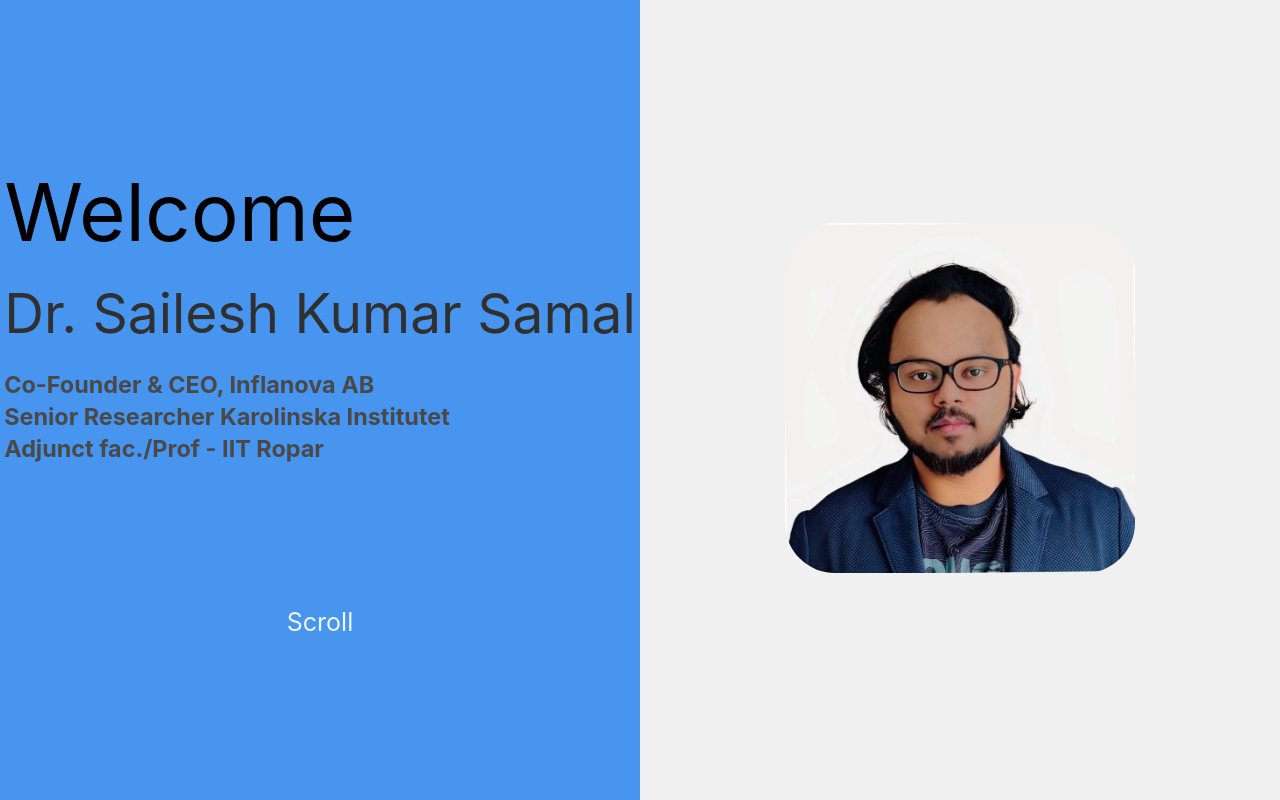
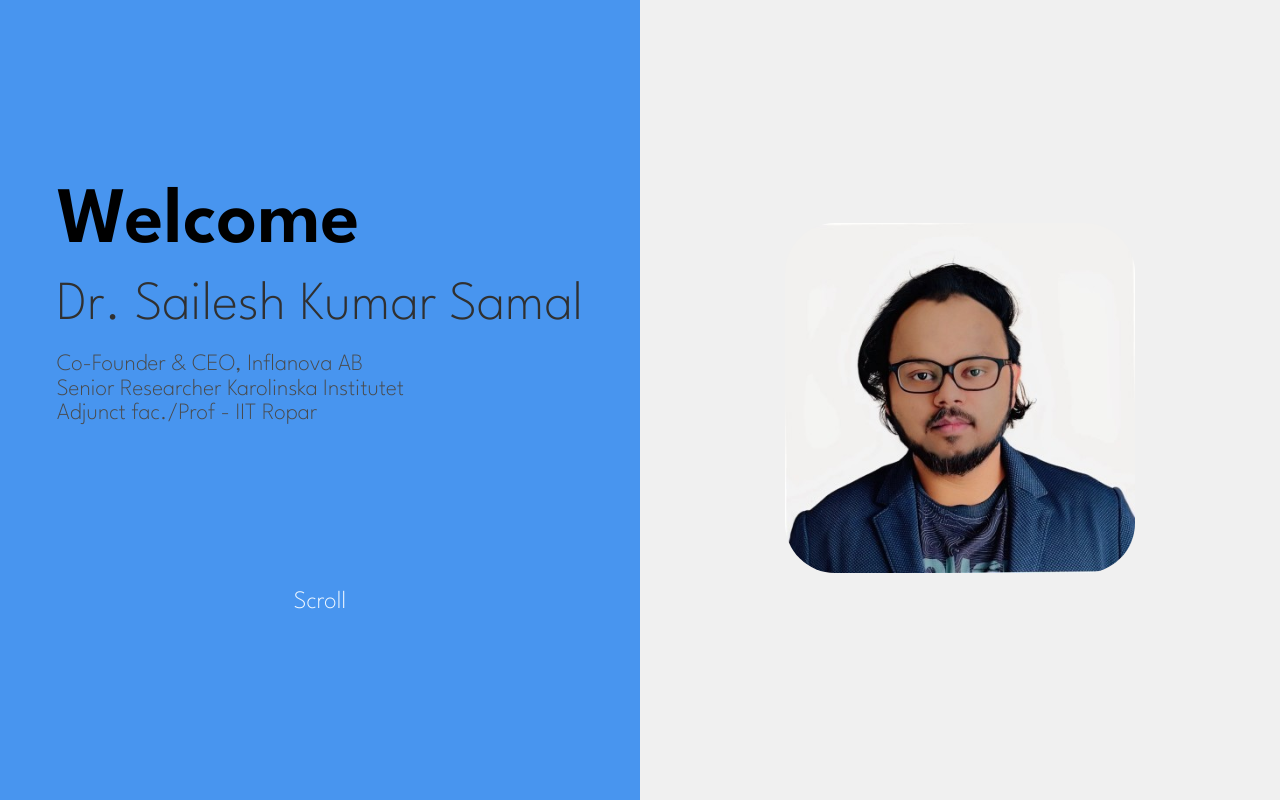
Before and after one commit to kreet1010/Dr_Sailesh_Samal_Portfolio, a React (Create React App) app: page / in a window 1280 px wide. Shown: the top 800 px of the page. Built offline with nearby package versions, Linux system fonts and the light colour scheme.

Commit message:
fonts Upgrade League Spartan

```diff
--- a/public/index.html
+++ b/public/index.html
@@ -3,6 +3,9 @@
   <head>
     <meta charset="utf-8" />
     <link rel="icon" href="%PUBLIC_URL%/favicon.ico" />
+    <link rel="preconnect" href="https://fonts.googleapis.com">
+<link rel="preconnect" href="https://fonts.gstatic.com" crossorigin>
+<link href="https://fonts.googleapis.com/css2?family=League+Spartan:wght@100..900&display=swap" rel="stylesheet">
     <link
   href="https://cdnjs.cloudflare.com/ajax/libs/font-awesome/5.15.4/css/all.min.css"
   rel="stylesheet"
--- a/src/App.css
+++ b/src/App.css
@@ -1,3 +1,10 @@
+*{
+  font-family: "League Spartan", serif;
+  font-optical-sizing: auto;
+  font-weight: 200;
+  font-style: normal;
+}
+
 :root {
   --txt-clr: black;
   --main-clr: rgba(245, 245, 245, 0.658);
@@ -5,7 +12,6 @@
 body {
   margin: 0;
   overflow-x: hidden;
-  font-family: 'Inter', sans-serif;
   height:200vh;
   background: linear-gradient(#6bdcff,#4CC9F0,#4895EF,#4361EE,#2B35AF,#12086F);
   background-size: cover;
@@ -48,13 +54,12 @@
 
 .welcome{
   font-size: 80px;
-  font-family: 'Inter', sans-serif;
+  font-weight: 600;
   color: rgb(0, 0, 0);
   margin-bottom: 20px;
 }
 .name-txt{
   font-size: 55px;
-  font-family: 'Inter', sans-serif;
   color: rgb(48, 48, 48);
 }
 
@@ -121,7 +126,6 @@
   text-align: left;
   max-width: 950px;
   font-size: 150%;
-  font-family: 'Inter', sans-serif;
 }
 .image-container{
   height:100%;
@@ -187,11 +191,11 @@
 }
 .total-citations{
   font-size: 900%;
-  font-family: 'Inter', sans-serif;
+  font-family: 'Gill Sans', 'Gill Sans MT', Calibri, 'Trebuchet MS', sans-serif;
 }
 .card-desc{
   font-size: 250%;
-  font-family: 'Inter', sans-serif;
+  font-family: 'Gill Sans', 'Gill Sans MT', Calibri, 'Trebuchet MS', sans-serif;
 }
 .card3{
   flex-grow: 1;
@@ -252,7 +256,6 @@
 @media(max-width:1000px){
   .name-txt{
     font-size: 40px;
-    font-family: 'Inter', sans-serif;
   }
   .image-container{
     justify-content: center;
```
Also changed, not shown: src/pages/Portfolio.js (deleted, +0 -12 lines), src/pages/news/news.js (added).
